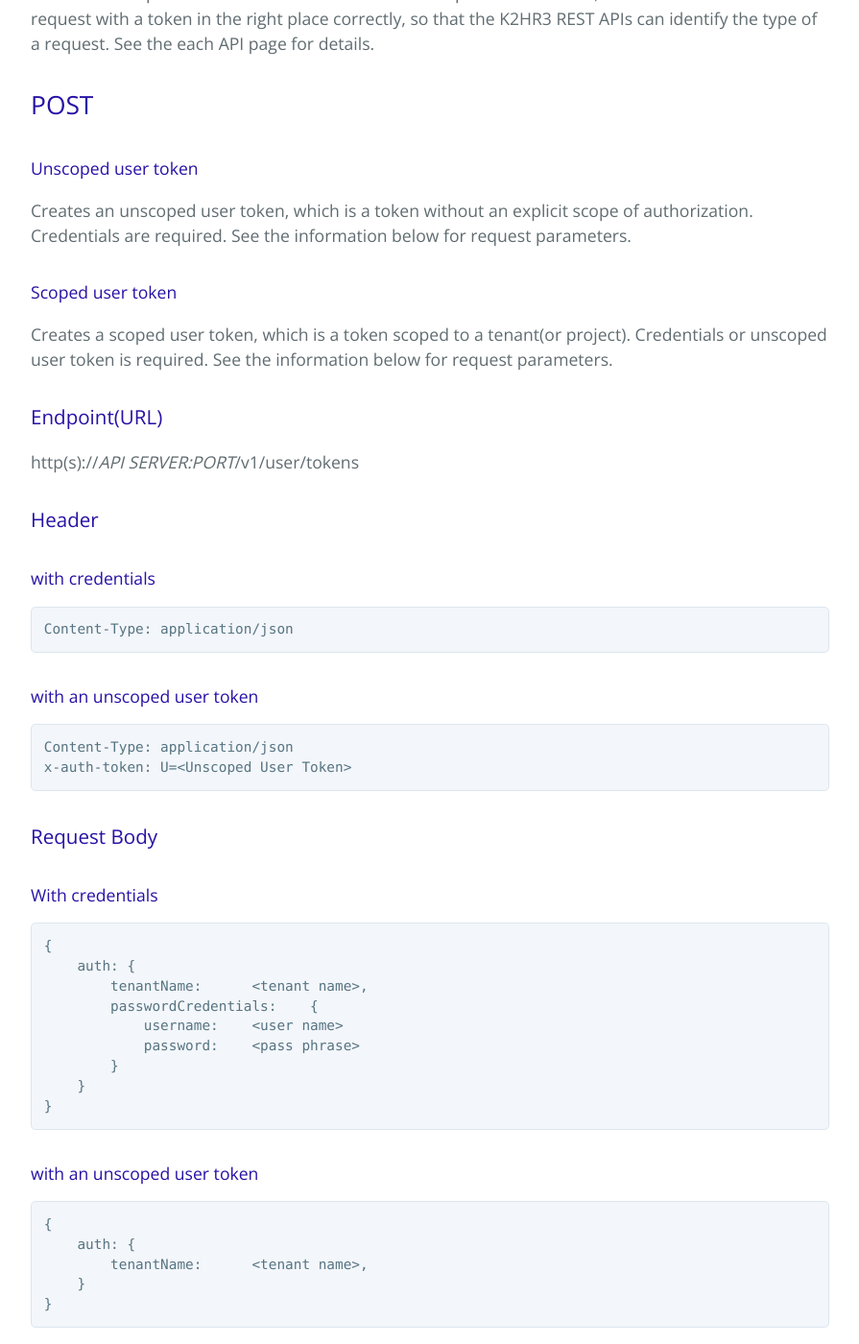
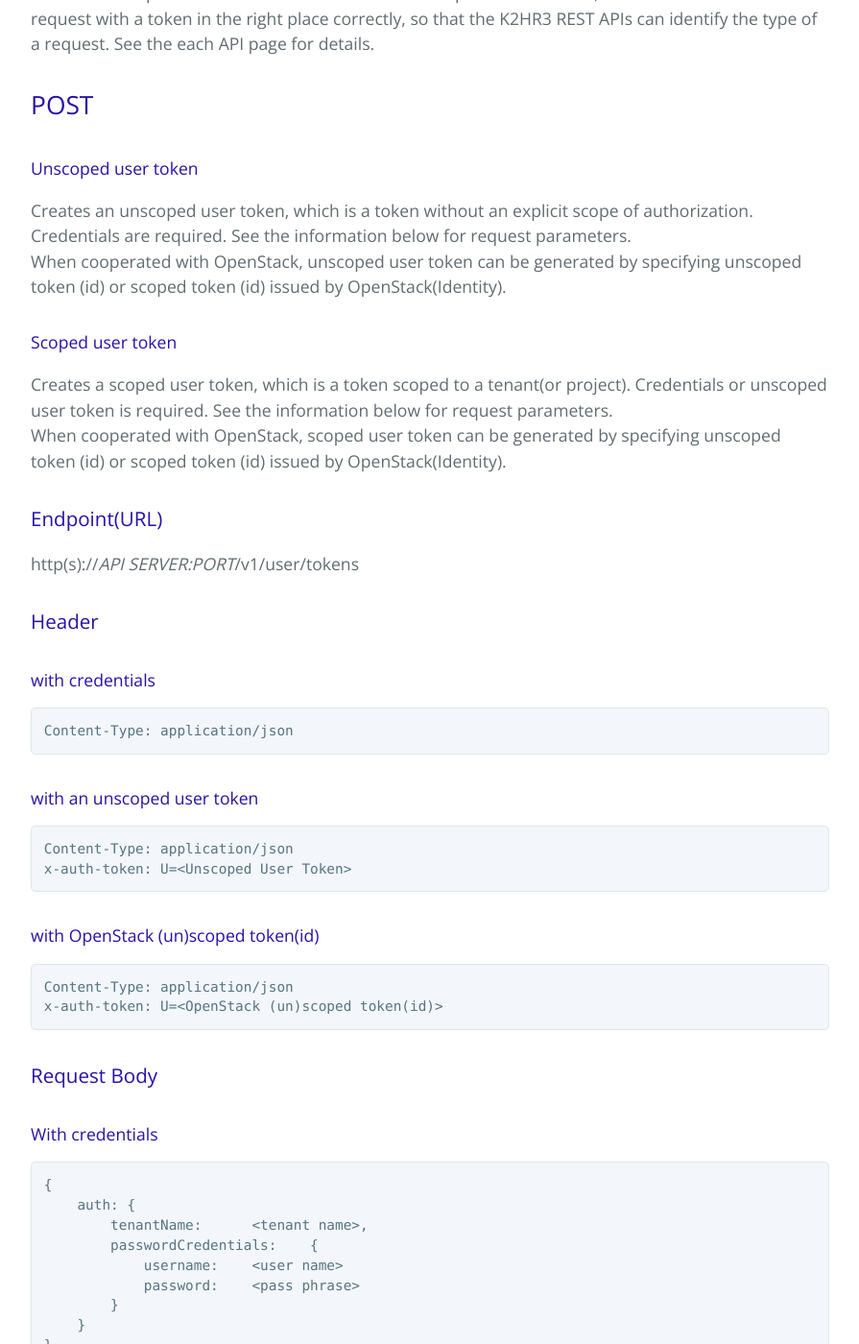
Before and after one commit to yahoojapan/k2hr3, a Jekyll site: the page built from api_token.md, in a window 1280 px wide and 1400 px high, scrolled down 441 px. Shown: the whole window at 96% size, without its empty margins (192-1087 px from the left). Built offline with Jekyll 4.4.1, drawn with Linux system fonts in a browser that asks for light colours; some of the changed text lies outside the part shown.

Commit message:
Updated pages about TOKEN API in REST API

````diff
--- a/api_token.md
+++ b/api_token.md
@@ -20,9 +20,11 @@ This page describes the [K2HR3](index.html) TOKEN API. The purpose of the TOKEN
 ## POST
 #### Unscoped user token
 Creates an unscoped user token, which is a token without an explicit scope of authorization. Credentials are required. See the information below for request parameters.
+When cooperated with OpenStack, unscoped user token can be generated by specifying unscoped token (id) or scoped token (id) issued by OpenStack(Identity).
 
 #### Scoped user token
 Creates a scoped user token, which is a token scoped to a tenant(or project). Credentials or unscoped user token is required. See the information below for request parameters.
+When cooperated with OpenStack, scoped user token can be generated by specifying unscoped token (id) or scoped token (id) issued by OpenStack(Identity).
 
 ### Endpoint(URL)
 http(s)://_API SERVER:PORT_/v1/user/tokens
@@ -36,6 +38,11 @@ Content-Type: application/json
 ```
 Content-Type: application/json
 x-auth-token: U=<Unscoped User Token>
+```
+#### with OpenStack (un)scoped token(id)
+```
+Content-Type: application/json
+x-auth-token: U=<OpenStack (un)scoped token(id)>
 ```
 
 ### Request Body
@@ -52,6 +59,20 @@ x-auth-token: U=<Unscoped User Token>
 }
 ```
 #### with an unscoped user token
+```
+{
+    auth: {
+        tenantName:      <tenant name>,
+    }
+}
+```
+
+#### response unscoped user token with OpenStack (un)scoped token(id)
+```
+(n/a)
+```
+
+#### response scoped user token with OpenStack (un)scoped token(id)
 ```
 {
     auth: {
@@ -93,9 +114,11 @@ A token
 ## PUT
 #### Unscoped user token
 Creates an unscoped user token, which is a token without explicit scope of authorization. Credentials are required. See the information below for request parameters.
+When cooperated with OpenStack, unscoped user token can be generated by specifying unscoped token (id) or scoped token (id) issued by OpenStack(Identity).
 
 #### Scoped user token
 Creates a scoped user token, which is a token scoped to a tenant(or project). Credentials or unscoped user token is required. See the information below for request parameters.
+When cooperated with OpenStack, scoped user token can be generated by specifying unscoped token (id) or scoped token (id) issued by OpenStack(Identity).
 
 ### Endpoint(URL)
 http(s)://_API SERVER:PORT_/v1/user/tokens?_urlarg_
@@ -110,6 +133,11 @@ Content-Type: application/json
 Content-Type: application/json
 x-auth-token: U=<Unscoped User Token>
 ```
+#### With OpenStack (un)scoped token(id)
+```
+Content-Type: application/json
+x-auth-token: U=<OpenStack (un)scoped token(id)>
+```
 
 ### URL Arguments
 #### With Credential
@@ -121,6 +149,13 @@ A user name
 A password
 
 #### With unscoped user token
+- tenantname=_tenant name_
+A tenant name
+
+#### Response unscoped user token with OpenStack (un)scoped token(id)
+n/a
+
+#### Response scoped user token with OpenStack (un)scoped token(id)
 - tenantname=_tenant name_
 A tenant name
 
````
Also changed, not shown: api_tokenja.md (+36 -0 lines).
